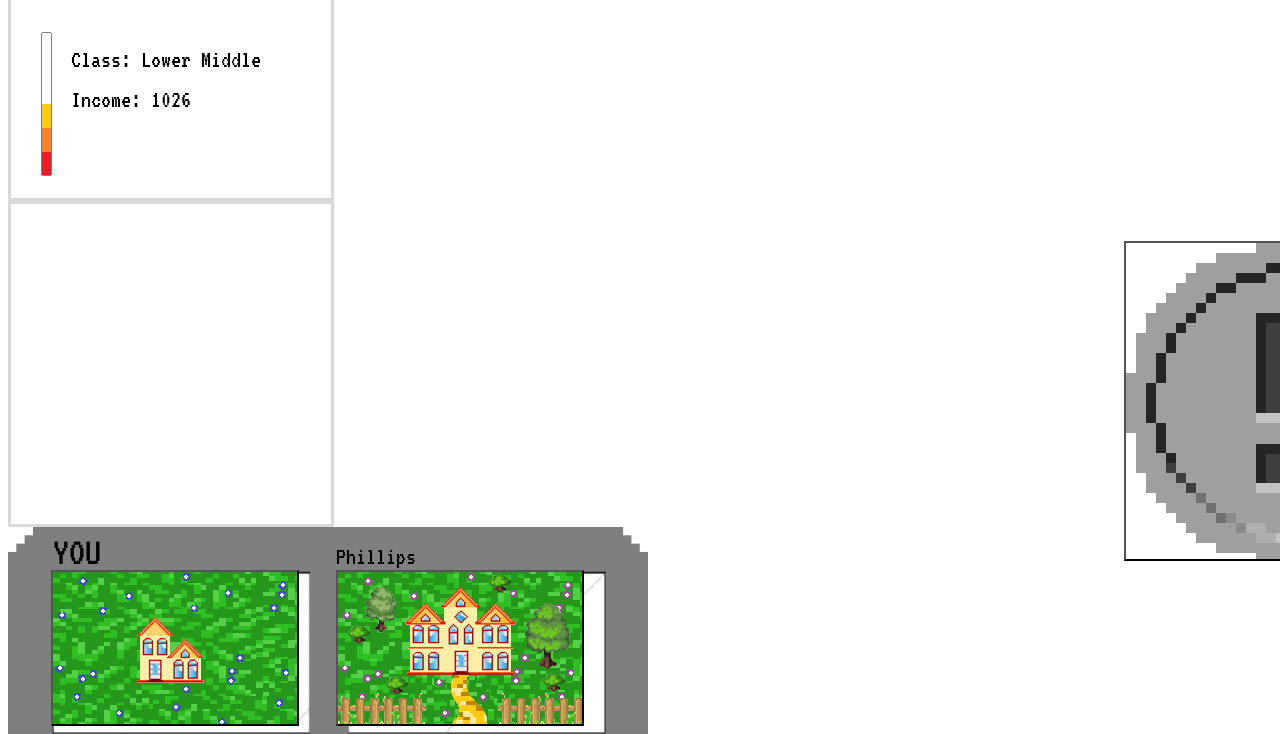
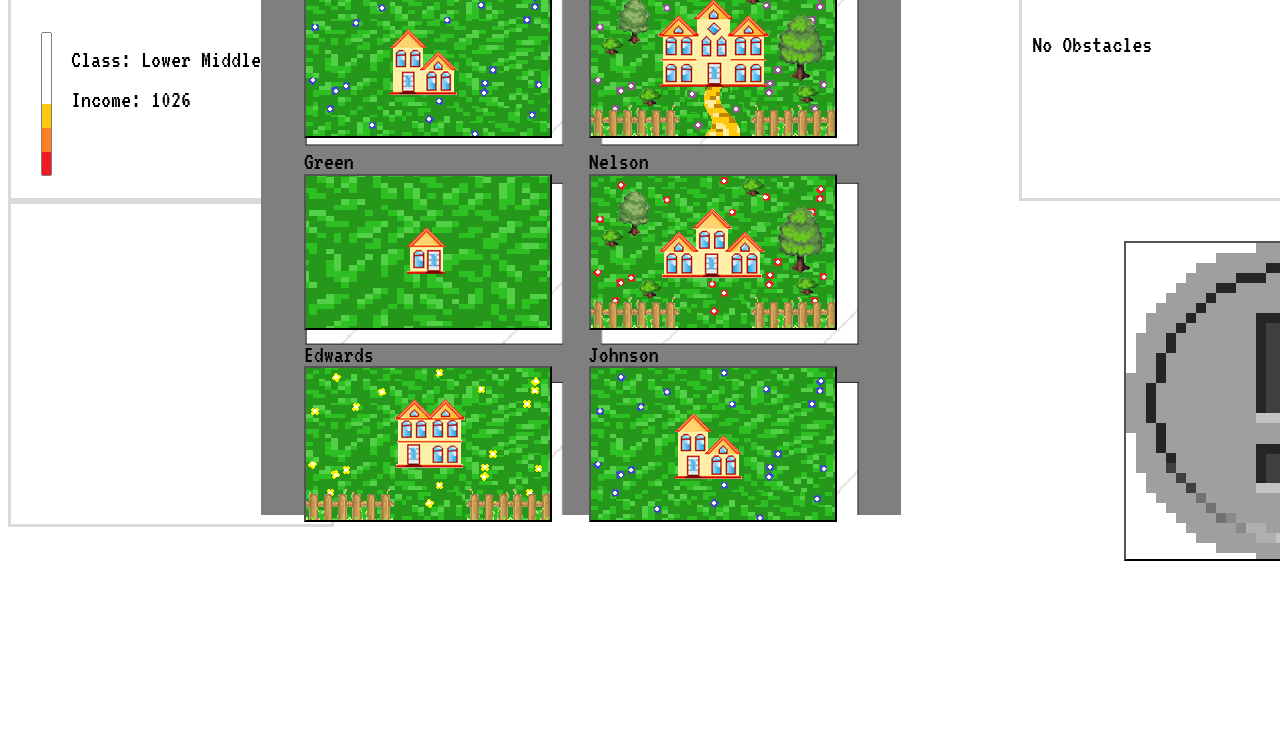
Before and after one commit to marialauramirabelli/Keeping-Up-with-the-Joneses, a plain HTML site: page public_pf/game.html in a window 1280 px wide. Shown: the part 259-993 px from the top of the page. After the commit the page ends 820 px from the top, so only its background shows below. Drawn offline with Linux system fonts and the light colour scheme.

Commit message:
Update game.html

```diff
--- a/public_pf/game.html
+++ b/public_pf/game.html
@@ -12,7 +12,7 @@
 		<p id="goal">Goal: High Income</p>
 		<button id="x" onclick="quit()"></button>
 		<div id="bdy">
-			<div class="column">
+			<div class="column1">
 				<div id="upper_left">
 					<div id="meas"></div>
 					<p id="generation"></p>
@@ -28,7 +28,7 @@
 					<button id="tv_button" onclick="tvOn()"></button>
 				</div>
 			</div>
-			<div class="column">
+			<div class="column2">
 				<div id="grid">
 					<p id="household1"></p>
 					<button id="house1" onclick="showObjects(1)"></button>
@@ -44,7 +44,7 @@
 					<button id="house6" onclick="showObjects(6)"></button>
 				</div>
 			</div>
-			<div class="column">
+			<div class="column1">
 				<div id="upper_right">
 					<div id="time"></div>
 					<div id="obstacle"></div>
```
